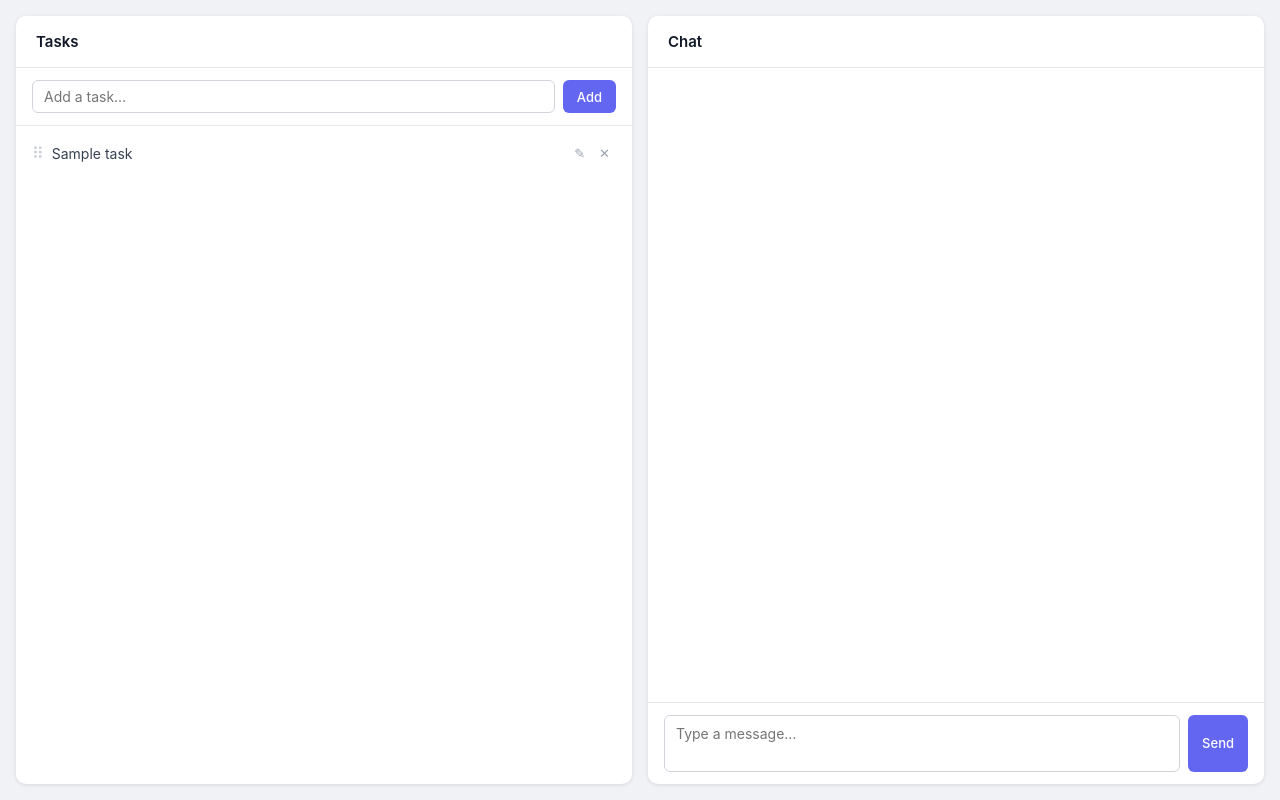
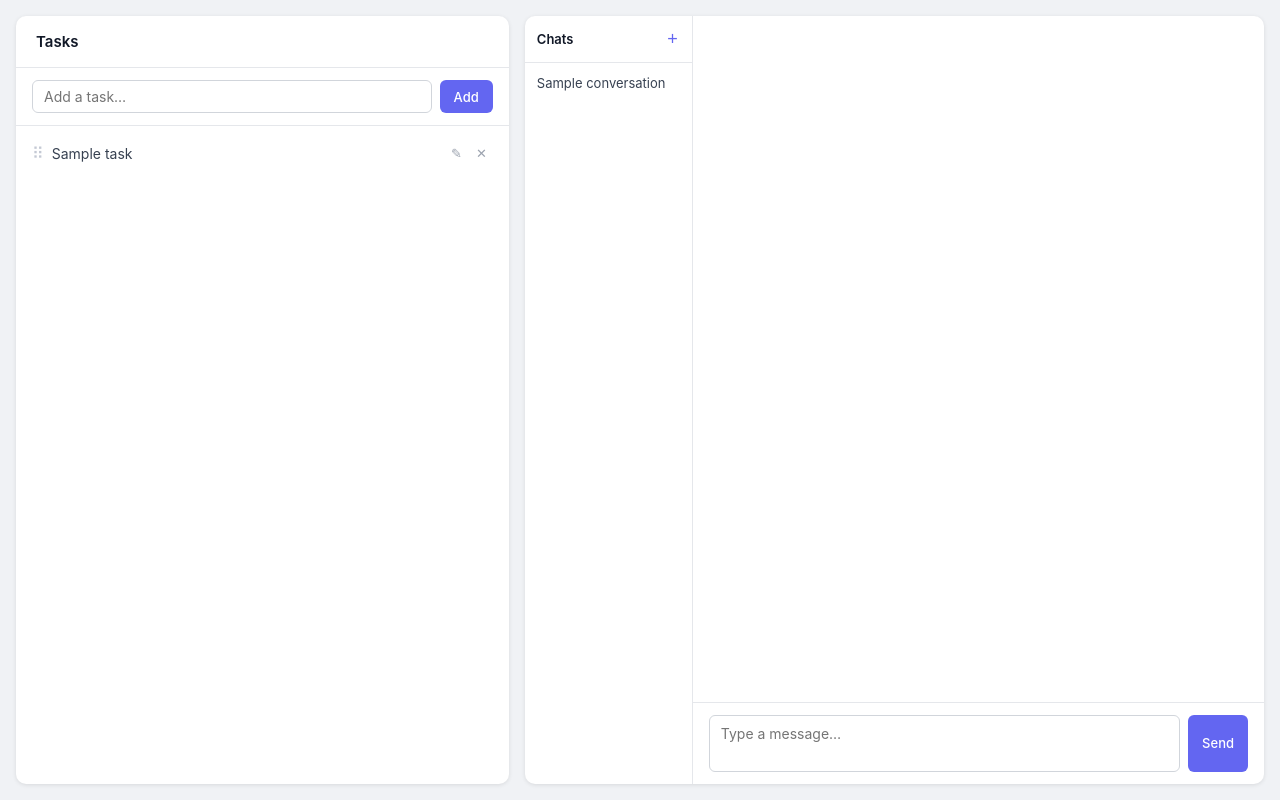
Before and after one commit to Ms1Dev/frontend_tools_demo, a Django app: page / in a window 1280 px wide. Run offline with Django 5.2, Linux system fonts and the light colour scheme; tables that the repository leaves empty hold one stand-in row (values such as "Sample post").

Commit message:
added chat and message models and connected openai

```diff
--- a/docker-compose.yml
+++ b/docker-compose.yml
@@ -15,7 +15,7 @@ services:
 
   web:
     build: .
-    command: gunicorn demo.wsgi:application --bind 0.0.0.0:8000
+    command: sh -c "python manage.py migrate --no-input && gunicorn demo.wsgi:application --bind 0.0.0.0:8000"
     volumes:
       - .:/app
     ports:
@@ -24,6 +24,7 @@ services:
       DEBUG: "true"
       DATABASE_URL: postgres://demo:demo@db:5432/demo
       SECRET_KEY: dev-secret-key-change-in-production
+      OPENAI_API_KEY: ${OPENAI_API_KEY}
     depends_on:
       db:
         condition: service_healthy
--- a/tasks/templates/tasks/index.html
+++ b/tasks/templates/tasks/index.html
@@ -108,7 +108,63 @@
 
     .task-actions { display: flex; gap: 2px; flex-shrink: 0; }
 
-    /* ── Chat ──────────────────────────────── */
+    /* ── Chat panel ────────────────────────── */
+    .chat-panel {
+      flex: 1.5;
+      flex-direction: row;
+      gap: 0;
+    }
+
+    /* ── Conversations sidebar ─────────────── */
+    .convos-sidebar {
+      width: 168px;
+      border-right: 1px solid #e5e7eb;
+      display: flex;
+      flex-direction: column;
+      overflow: hidden;
+      flex-shrink: 0;
+    }
+
+    .convos-header {
+      padding: 14px 12px;
+      border-bottom: 1px solid #e5e7eb;
+      font-size: 13px;
+      font-weight: 600;
+      color: #111827;
+      display: flex;
+      align-items: center;
+      justify-content: space-between;
+      flex-shrink: 0;
+    }
+
+    .convos-list {
+      flex: 1;
+      overflow-y: auto;
+      padding: 4px 0;
+    }
+
+    .convo-item {
+      padding: 8px 12px;
+      font-size: 13px;
+      color: #374151;
+      cursor: pointer;
+      white-space: nowrap;
+      overflow: hidden;
+      text-overflow: ellipsis;
+      transition: background 0.1s;
+    }
+
+    .convo-item:hover { background: #f9fafb; }
+    .convo-item.active { background: #eef2ff; color: #4338ca; font-weight: 500; }
+
+    /* ── Main chat area ────────────────────── */
+    .chat-main {
+      flex: 1;
+      display: flex;
+      flex-direction: column;
+      overflow: hidden;
+    }
+
     .chat-messages {
       flex: 1;
       overflow-y: auto;
@@ -187,6 +243,17 @@
     }
     .btn-icon:hover { background: #f3f4f6; color: #374151; }
     .btn-icon.danger:hover { background: #fef2f2; color: #ef4444; }
+    .btn-new {
+      background: transparent;
+      border: none;
+      cursor: pointer;
+      color: #6366f1;
+      font-size: 18px;
+      line-height: 1;
+      padding: 0 2px;
+      border-radius: 4px;
+    }
+    .btn-new:hover { background: #eef2ff; }
   </style>
 </head>
 <body>
@@ -205,13 +272,26 @@
   </div>
 
   <!-- ── Chat ──────────────────────────────────── -->
-  <div class="panel">
-    <div class="panel-header">Chat</div>
-    <div class="chat-messages" id="chat-messages"></div>
-    <div class="chat-input-row">
-      <textarea class="chat-input" id="chat-input" placeholder="Type a message…" rows="2"></textarea>
-      <button class="btn btn-primary" id="send-btn" onclick="sendMessage()">Send</button>
+  <div class="panel chat-panel">
+
+    <!-- Conversations sidebar -->
+    <div class="convos-sidebar">
+      <div class="convos-header">
+        Chats
+        <button class="btn-new" title="New chat" onclick="newConversation()">+</button>
+      </div>
+      <div class="convos-list" id="convos-list"></div>
     </div>
+
+    <!-- Main chat -->
+    <div class="chat-main">
+      <div class="chat-messages" id="chat-messages"></div>
+      <div class="chat-input-row">
+        <textarea class="chat-input" id="chat-input" placeholder="Type a message…" rows="2"></textarea>
+        <button class="btn btn-primary" id="send-btn" onclick="sendMessage()">Send</button>
+      </div>
+    </div>
+
   </div>
 
 </div>
@@ -353,6 +433,46 @@ function attachDragEvents(item) {
   });
 }
 
+// ── Conversations ───────────────────────────────────
+let conversations = [];
+let currentConversationId = null;
+
+async function loadConversations() {
+  const data = await api('/api/conversations/');
+  conversations = data.conversations;
+  renderConversations();
+}
+
+function renderConversations() {
+  const list = document.getElementById('convos-list');
+  list.innerHTML = '';
+  conversations.forEach(c => {
+    const item = document.createElement('div');
+    item.className = 'convo-item' + (c.id === currentConversationId ? ' active' : '');
+    item.dataset.id = c.id;
+    item.textContent = c.title;
+    item.title = c.title;
+    item.onclick = () => selectConversation(c.id);
+    list.appendChild(item);
+  });
+}
+
+async function selectConversation(id) {
+  currentConversationId = id;
+  renderConversations();
+  const data = await api(`/api/conversations/${id}/messages/`);
+  const msgs = document.getElementById('chat-messages');
+  msgs.innerHTML = '';
+  data.messages.forEach(m => appendMessage(m.role, m.content));
+}
+
+function newConversation() {
+  currentConversationId = null;
+  document.getElementById('chat-messages').innerHTML = '';
+  renderConversations();
+  document.getElementById('chat-input').focus();
+}
+
 // ── Chat ───────────────────────────────────────────
 function appendMessage(role, text) {
   const div = document.createElement('div');
@@ -381,10 +501,13 @@ async function sendMessage() {
   const assistantDiv = appendMessage('assistant', '');
 
   try {
+    const body = { message };
+    if (currentConversationId) body.conversation_id = currentConversationId;
+
     const response = await fetch('/api/chat/', {
       method: 'POST',
       headers: { 'Content-Type': 'application/json', 'X-CSRFToken': CSRF },
-      body: JSON.stringify({ message }),
+      body: JSON.stringify(body),
     });
 
     const reader = response.body.getReader();
@@ -403,9 +526,14 @@ async function sendMessage() {
         const payload = line.slice(6);
         if (payload === '[DONE]') break;
         try {
-          const { text } = JSON.parse(payload);
-          assistantDiv.textContent += text;
-          scrollChat();
+          const data = JSON.parse(payload);
+          if (data.conversation_id) {
+            currentConversationId = data.conversation_id;
+          }
+          if (data.text) {
+            assistantDiv.textContent += data.text;
+            scrollChat();
+          }
         } catch (_) {}
       }
     }
@@ -415,6 +543,7 @@ async function sendMessage() {
 
   btn.disabled = false;
   input.focus();
+  await loadConversations();
 }
 
 document.getElementById('chat-input').addEventListener('keydown', e => {
@@ -426,6 +555,7 @@ document.getElementById('chat-input').addEventListener('keydown', e => {
 
 // ── Init ───────────────────────────────────────────
 loadTasks();
+loadConversations();
 </script>
 </body>
 </html>
--- a/tasks/urls.py
+++ b/tasks/urls.py
@@ -8,5 +8,7 @@ urlpatterns = [
     path('api/tasks/<int:task_id>/edit/', views.task_edit, name='task-edit'),
     path('api/tasks/<int:task_id>/delete/', views.task_delete, name='task-delete'),
     path('api/tasks/reorder/', views.task_reorder, name='task-reorder'),
-    path('api/chat/', views.chat_stream, name='chat-stream'),
+    path('api/conversations/', views.conversation_list, name='conversation-list'),
+    path('api/conversations/create/', views.conversation_create, name='conversation-create'),
+    path('api/conversations/<int:convo_id>/messages/', views.conversation_messages, name='conversation-messages'),
 ]
--- a/tasks/views.py
+++ b/tasks/views.py
@@ -1,11 +1,10 @@
 import json
-import time
 
-from django.http import JsonResponse, StreamingHttpResponse
+from django.http import JsonResponse
 from django.shortcuts import render
 from django.views.decorators.http import require_http_methods
 
-from .models import Task
+from .models import Task, Conversation, Message
 
 
 def index(request):
@@ -61,22 +60,21 @@ def task_reorder(request):
     return JsonResponse({'ok': True})
 
 
-def chat_stream(request):
-    if request.method == 'POST':
-        data = json.loads(request.body)
-        message = data.get('message', '')
-    else:
-        message = request.GET.get('message', '')
+def conversation_list(request):
+    convos = list(Conversation.objects.values('id', 'title'))
+    return JsonResponse({'conversations': convos})
 
-    def event_stream(msg):
-        words = msg.split()
-        for i, word in enumerate(words):
-            chunk = word + ('' if i == len(words) - 1 else ' ')
-            yield f"data: {json.dumps({'text': chunk})}\n\n"
-            time.sleep(0.05)
-        yield "data: [DONE]\n\n"
 
-    response = StreamingHttpResponse(event_stream(message), content_type='text/event-stream')
-    response['X-Accel-Buffering'] = 'no'
-    response['Cache-Control'] = 'no-cache'
-    return response
+@require_http_methods(['POST'])
+def conversation_create(request):
+    convo = Conversation.objects.create()
+    return JsonResponse({'id': convo.id, 'title': convo.title})
+
+
+def conversation_messages(request, convo_id):
+    try:
+        convo = Conversation.objects.get(id=convo_id)
+    except Conversation.DoesNotExist:
+        return JsonResponse({'error': 'Not found'}, status=404)
+    messages = list(convo.messages.values('id', 'role', 'content'))
+    return JsonResponse({'messages': messages, 'title': convo.title})
```
Also changed, not shown: ai/views.py (+44 -3 lines), tasks/models.py (+21 -0 lines), tasks/migrations/0002_conversation_message.py (added).
